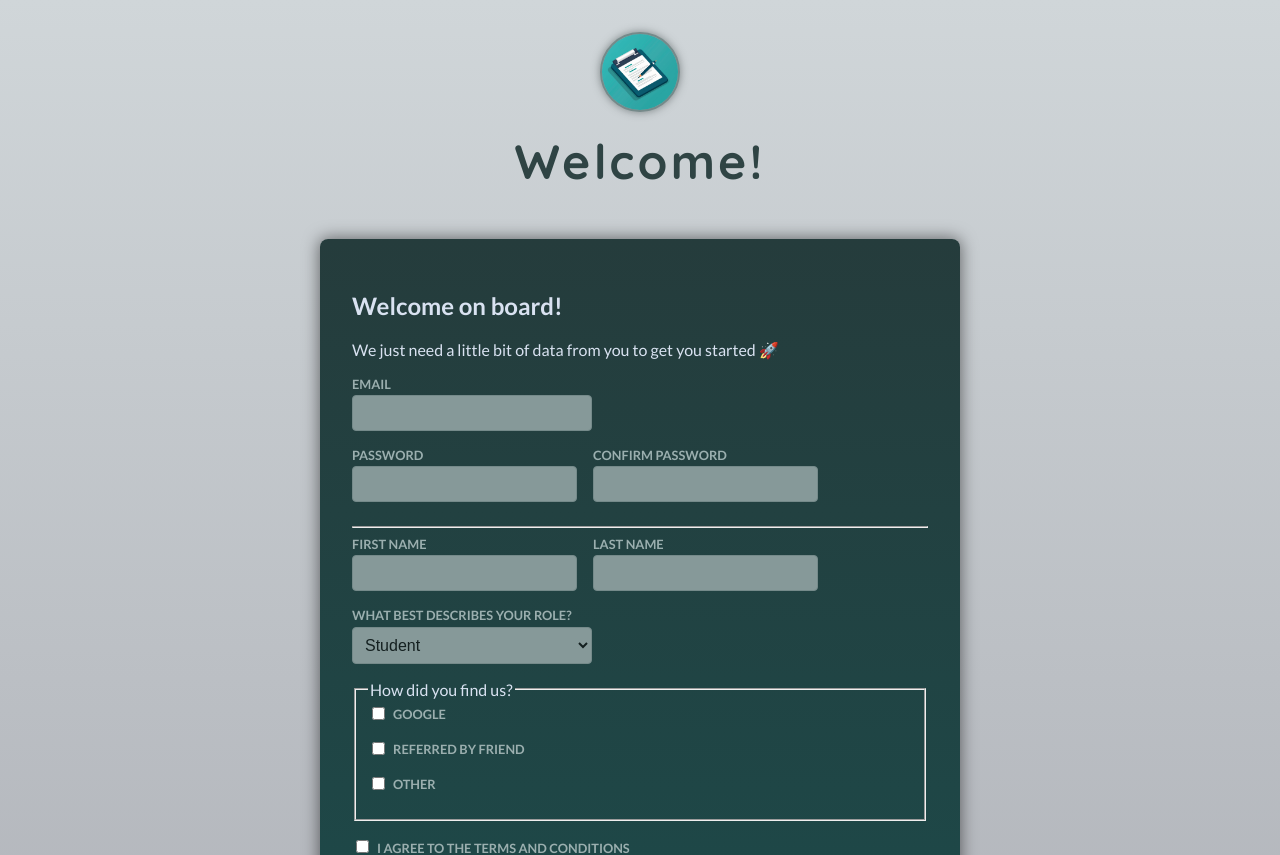
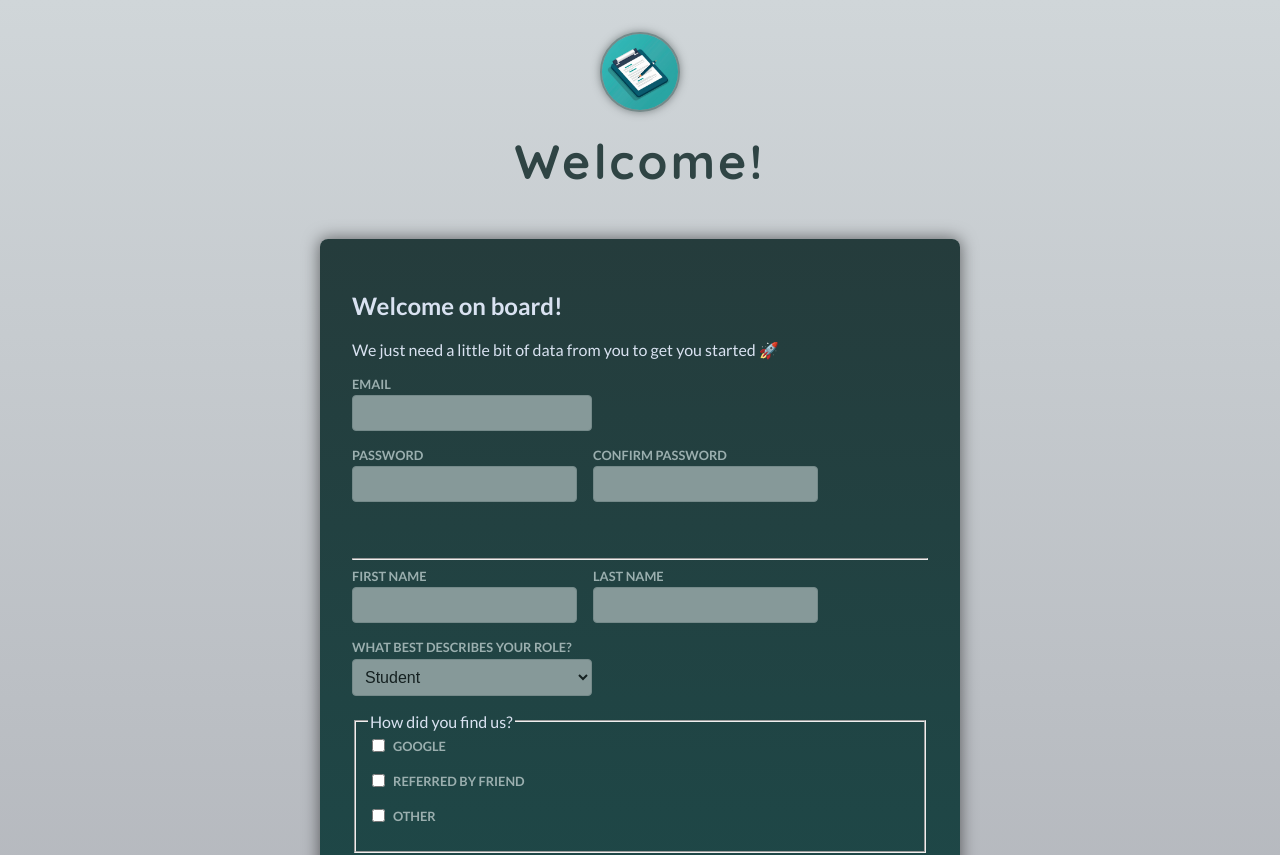
Before and after one commit to Vennisha-Naidoo/Login-Form, a React (Vite) app: page / in a window 1280 px wide. Shown: the top 855 px of the page. Built offline with nearby package versions, Linux system fonts and the light colour scheme.

Commit message:
Mixing Custom & Built-in Validation Logic

```diff
--- a/src/components/Signup.jsx
+++ b/src/components/Signup.jsx
@@ -1,4 +1,8 @@
+import { useState } from "react";
+
 export default function Signup() {
+
+  const [passwordsAreNotEqual, setPasswordsAreNotEqual] = useState(false);
 
   function handleSubmit(event) {
     event.preventDefault();
@@ -14,6 +18,11 @@
 
     //Adding the acquisition inputs to the data object
     data.acquisition = acquisitionChannel;
+
+    if (data.password !== data['confirm-password']) {
+      setPasswordsAreNotEqual(true);
+      return;
+    }
 
     console.log(data);
 
@@ -42,6 +51,7 @@
             type="password"
             name="confirm-password"
           />
+          <div className="control-error">{ passwordsAreNotEqual && <p>Passwords must match.</p> }</div>
         </div>
       </div>
 
```
